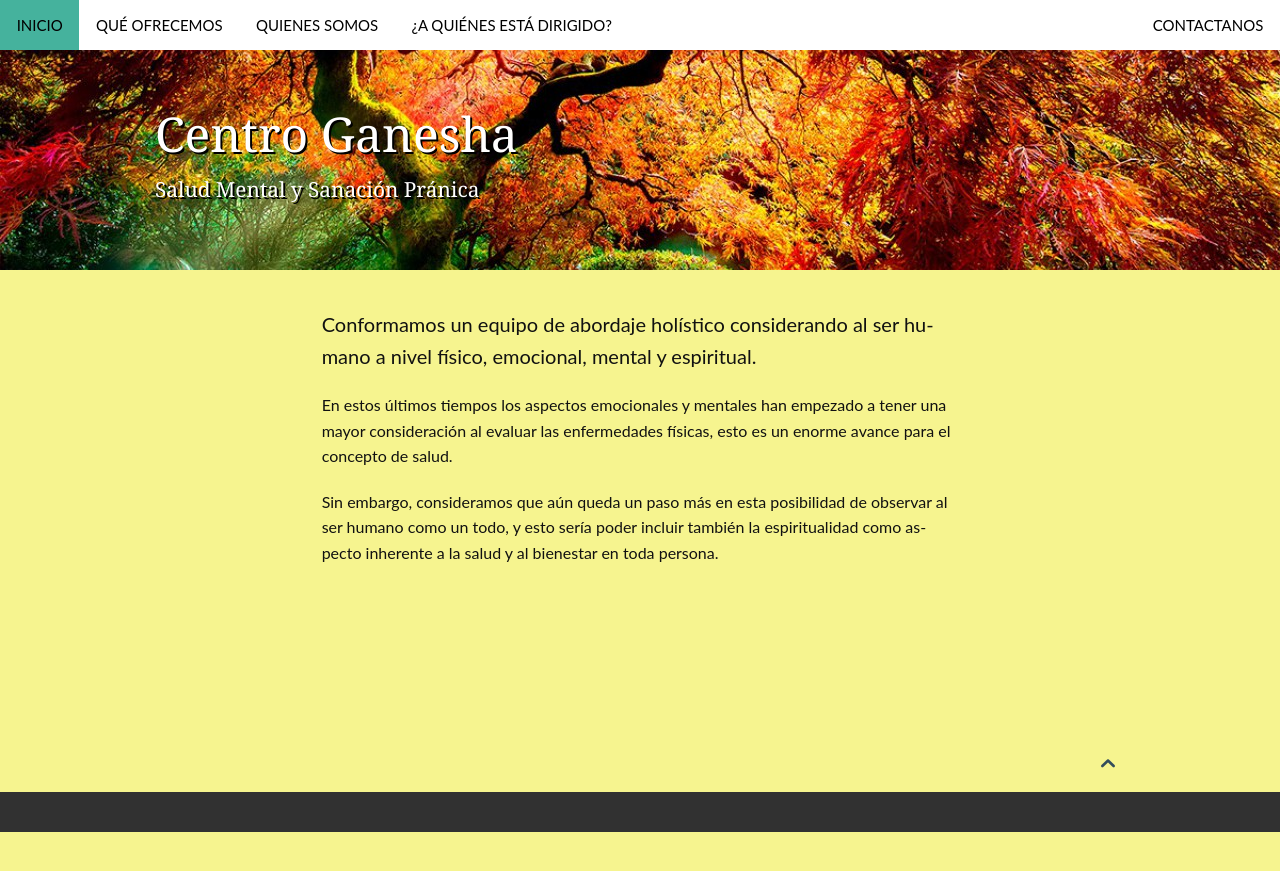
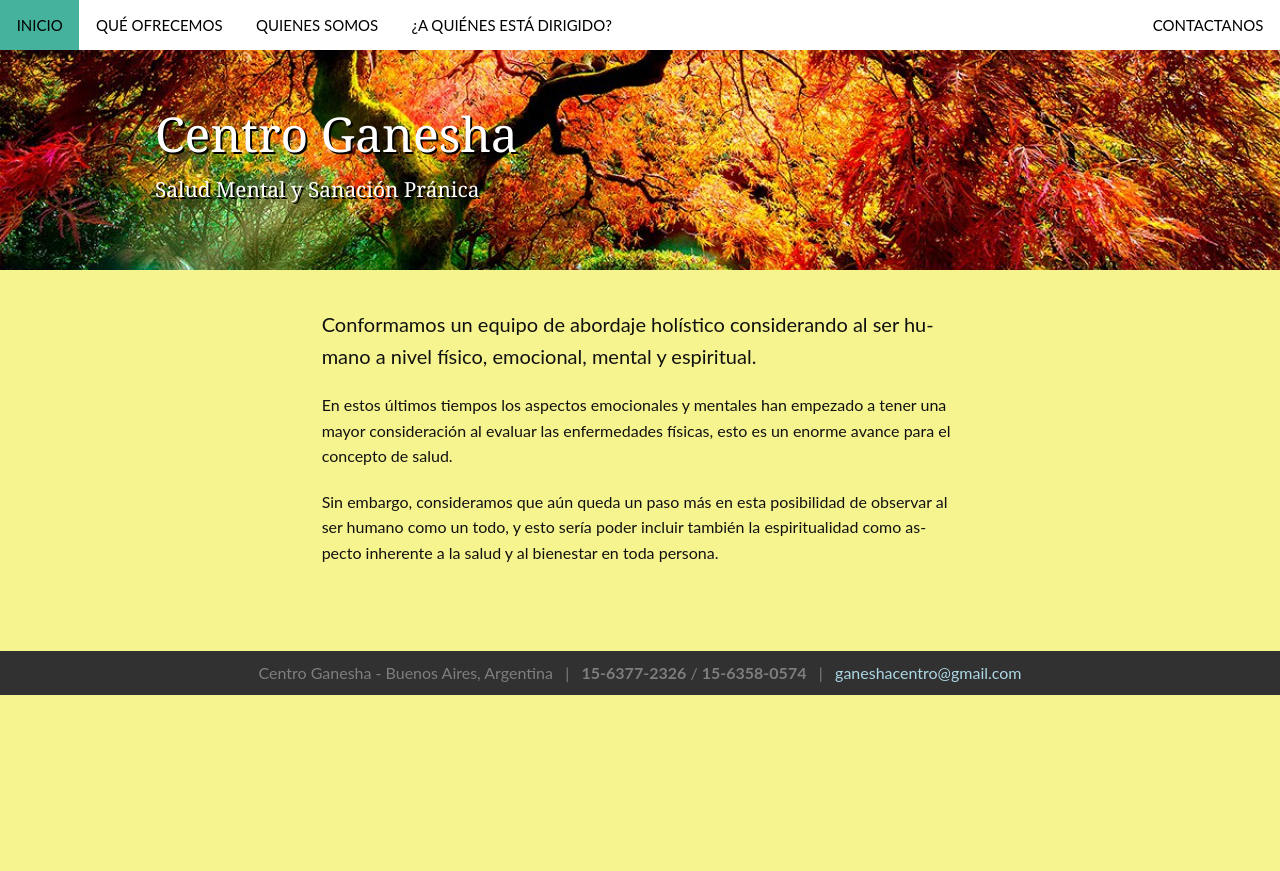
Before and after one commit to ganeshaterapias/ganeshaterapias.github.io, a Jekyll site: the page built from index.md, in a window 1280 px wide. Shown: the top 871 px of the page. Built offline with Jekyll 4.4.1, drawn with Linux system fonts in a browser that asks for light colours.

Commit message:
page footer w contact info

```diff
--- a/_includes/footer.html
+++ b/_includes/footer.html
@@ -1,14 +1,8 @@
-    <div id="up-to-top" class="row">
-      <div class="small-12 columns" style="text-align: right;">
-        <a class="iconfont" href="#top-of-page">&#xf108;</a>
-      </div><!-- /.small-12.columns -->
-    </div><!-- /.row -->
-
-
-    <footer id="footer-content" class="bg-grau">
-      <div id="subfooter">
+    <footer id="footer-content" class="bg-grau" style="margin-top: 20px; margin-bottom:0;">
+      <div id="subfooter" style="padding-top:10px;">
         <nav class="row">
-          <section id="subfooter-right" class="small-12 medium-6 columns social-icons">
+          <section id="subfooter-right" class="small-12 medium-12 columns social-icons">
+<center>Centro Ganesha - Buenos Aires, Argentina&nbsp;&nbsp;&nbsp;|&nbsp;&nbsp;&nbsp;<b class="tel">15-6377-2326</b> / <b class="tel">15-6358-0574</b>&nbsp;&nbsp;&nbsp;|&nbsp;&nbsp;&nbsp;<a href="mailto:ganeshacentro@gmail.com" class="email" style="color:lightblue;">ganeshacentro@gmail.com</a></center>
           </section>
         </nav>
       </div><!-- /#subfooter -->
--- a/_layouts/page.html
+++ b/_layouts/page.html
@@ -24,7 +24,7 @@ format: post
 
 				<span itemprop="name">
 					{% if page.subheadline %}<p class="subheadline">{{ page.subheadline }}</p>{% endif %}
-					<h1>{{ page.title }}</h1>
+					<h1 style="font-size:2em;">{{ page.title }}</h1>
 				</span>
 			</header>
 
--- a/index.md
+++ b/index.md
@@ -8,3 +8,5 @@ header:
 En estos últimos tiempos los aspectos emocionales y mentales han empezado a tener una mayor consideración al evaluar las enfermedades físicas, esto es un enorme avance para el concepto de salud.
 
 Sin embargo, consideramos que aún queda un paso más en esta posibilidad de observar al ser humano como un todo, y esto sería poder incluir también la espiritualidad como aspecto inherente a la salud y al bienestar en toda persona.
+
+<br/>
```
